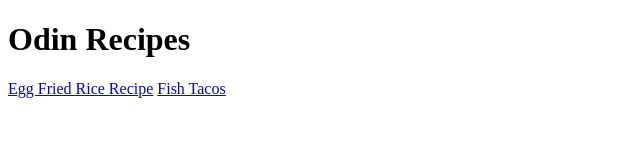
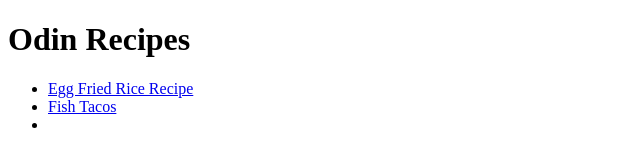
Before and after one commit to Spacebars52/odin-recipes, a plain HTML site: page index.html in a window 1280 px wide. Shown: the whole page, without its empty margins (0-640 px from the left). Drawn offline with Linux system fonts and the light colour scheme.

Commit message:
Updated index.html
Added the final link

```diff
--- a/index.html
+++ b/index.html
@@ -10,11 +10,12 @@
     </head>
     <body>
         <h1> Odin Recipes</h1>
-            <a href="recipes/eggfriedrice.html">Egg Fried Rice Recipe</a>
-            <a href="recipes/fishtaco.html">Fish Tacos</a>
+        <ul>
+        <li><a href="recipes/eggfriedrice.html">Egg Fried Rice Recipe</a></li>
+        <li><a href="recipes/fishtaco.html">Fish Tacos</a></li>
+        <li><a href="recipes/ramensoup.html"></a></li>
 
-
-
+        </ul>
 
 
     </body>
```
